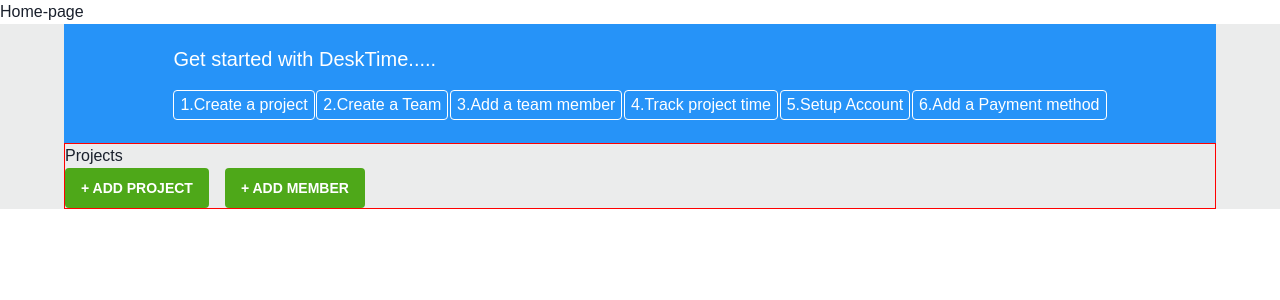
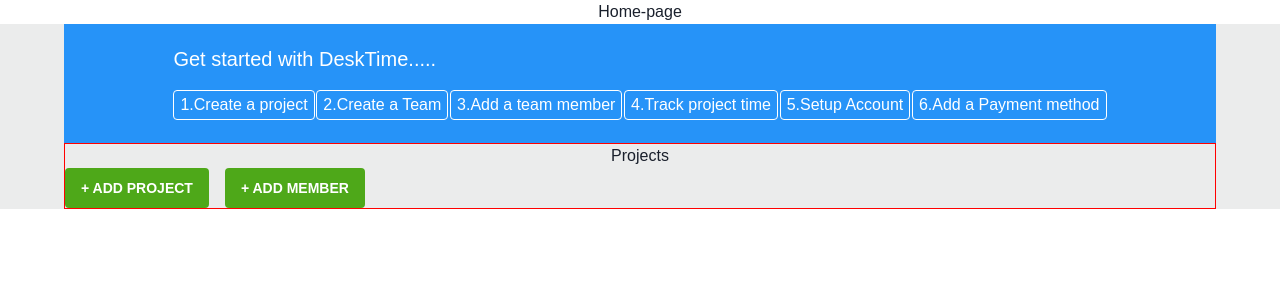
Before and after one commit to Yogendrakokate/obnoxious-fang-2536, a React (Create React App) app: page /AddProject in a window 1280 px wide. Shown: the top 300 px of the page. Built offline with nearby package versions, Linux system fonts and the light colour scheme.

Commit message:
day -2 half work push 2

```diff
--- a/package.json
+++ b/package.json
@@ -11,7 +11,7 @@
     "@testing-library/react": "^13.4.0",
     "@testing-library/user-event": "^13.5.0",
     "axios": "^1.2.1",
-    "framer-motion": "^7.9.0",
+    "framer-motion": "^7.7.3",
     "json-server": "^0.17.1",
     "react": "^18.2.0",
     "react-dom": "^18.2.0",
--- a/src/App.css
+++ b/src/App.css
@@ -1,5 +1,7 @@
 
-
+.App {
+  text-align: center;
+}
 .App-logo {
   height: 40vmin;
   pointer-events: none;
```
